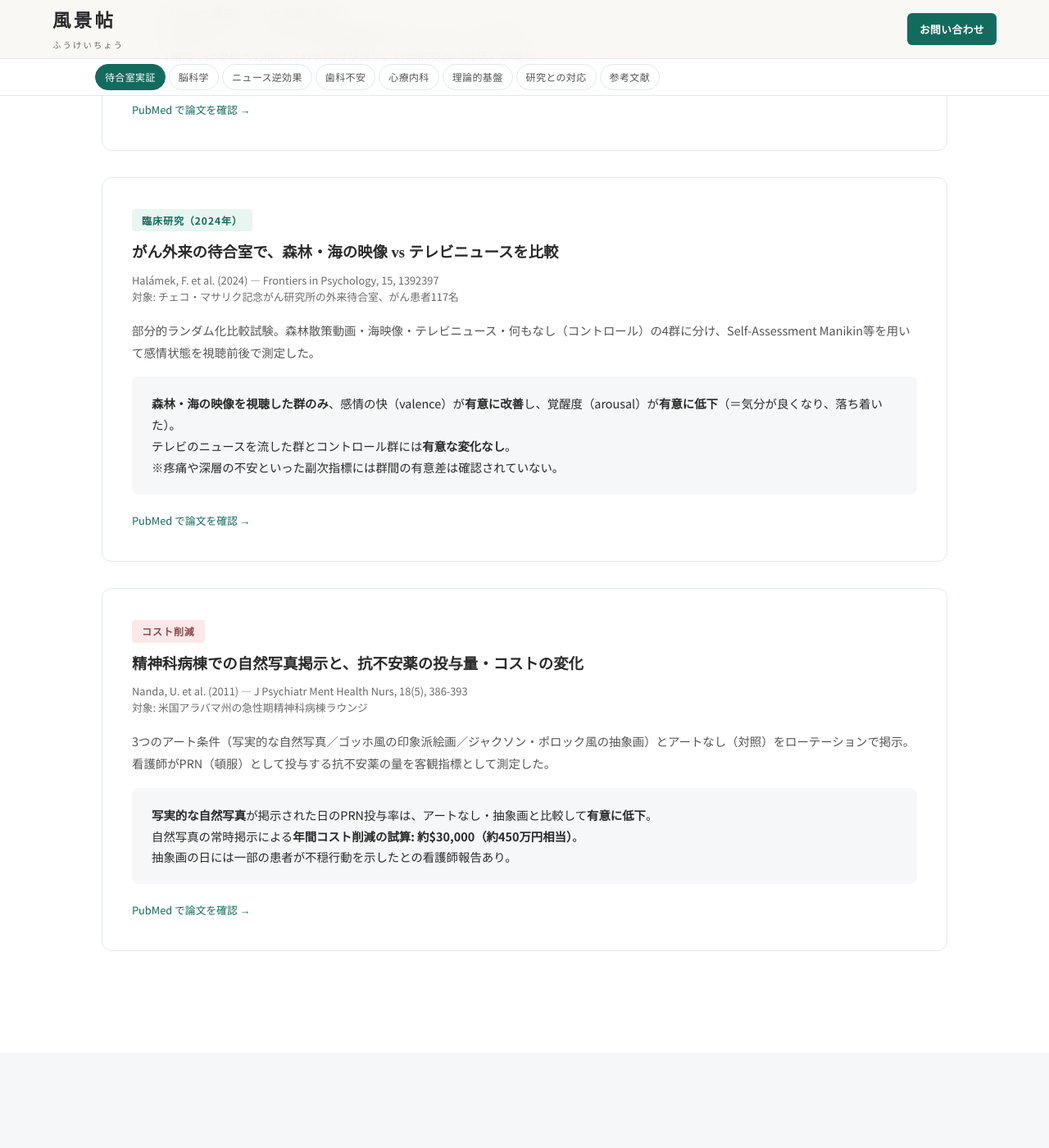
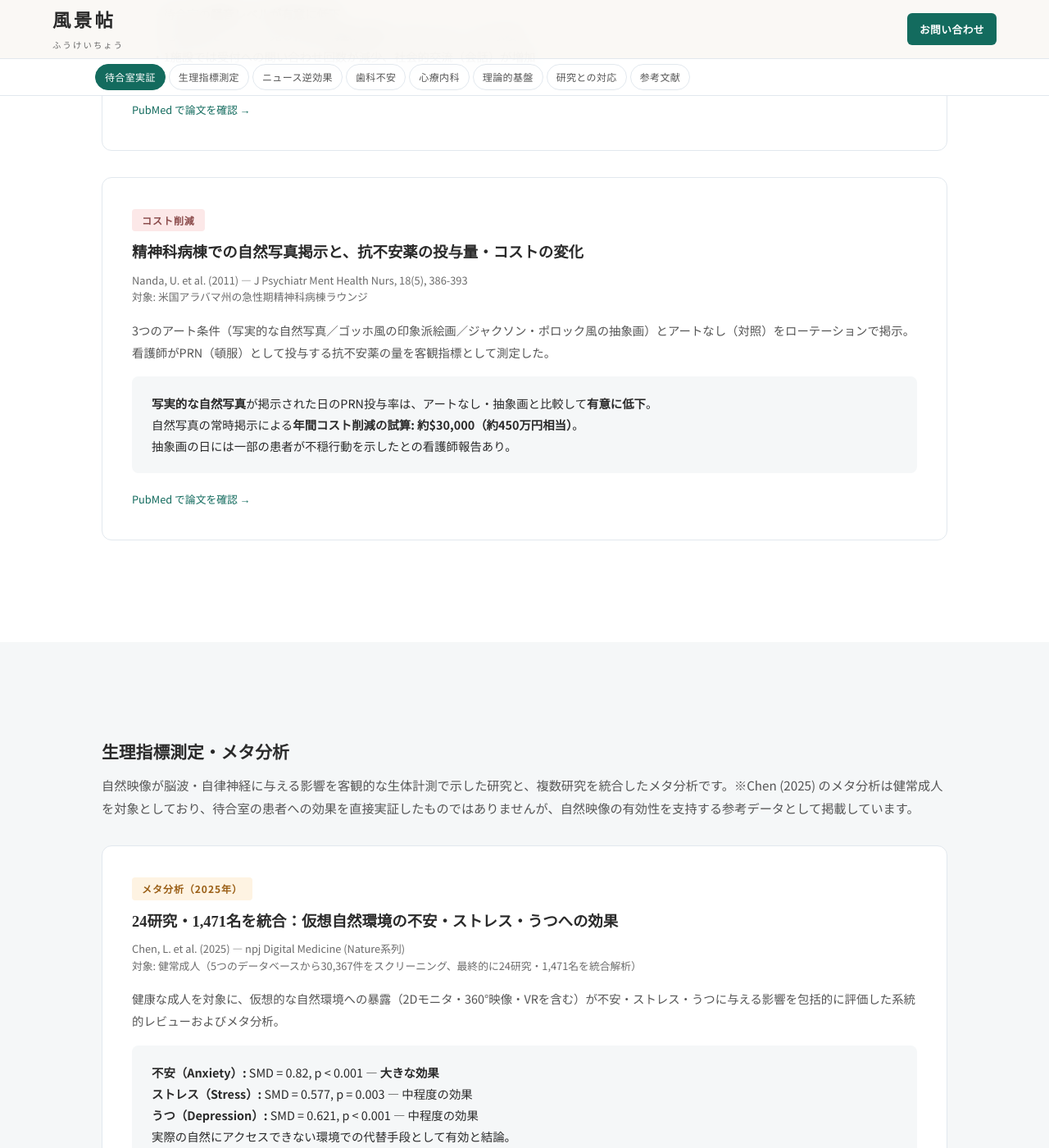
Before and after one commit to dr836gnypeq-ctrl/fukeichou-site, a Jekyll site: the page built from evidence/clinic.html, in a window 1280 px wide and 1400 px high, scrolled down 1265 px. Shown: the whole window at 82% size. Built offline with Jekyll 4.4.1, drawn with Linux system fonts in a browser that asks for light colours; nearby versions of some CDN libraries; some of the changed text lies outside the part shown.

Commit message:
clinic: move Halámek to media-impact, remove Fryburg duplicate from mental, rename 脳科学→生理指標測定

```diff
--- a/evidence/clinic.html
+++ b/evidence/clinic.html
@@ -1,7 +1,7 @@
 ---
 layout: default
 title: 科学的根拠（クリニック・歯科・心療内科向け）
-description: クリニック・歯科・心療内科の待合室における自然映像の効果。外来待合室での実証研究、脳科学、テレビニュースとの比較、歯科不安・精神科への影響を紹介します。
+description: クリニック・歯科・心療内科の待合室における自然映像の効果。外来待合室での実証研究、生理指標測定、テレビニュースとの比較、歯科不安・精神科への影響を紹介します。
 ---
 
 {% include evidence-styles.html %}
@@ -10,7 +10,7 @@
 <div class="container">
 <a href="{{ '/evidence/' | relative_url }}" class="ev-back">← エビデンス一覧に戻る</a>
 <h1 class="section-heading">科学的根拠：クリニック・歯科・心療内科向け</h1>
-<p class="section-lead">待合室での患者行動の変化、TVニュースとの比較、<br>脳科学のメカニズム、歯科不安・精神科への影響。</p>
+<p class="section-lead">待合室での患者行動の変化、TVニュースとの比較、<br>生理指標測定・メタ分析、歯科不安・精神科への影響。</p>
 </div>
 </div>
 
@@ -43,7 +43,7 @@
 <nav class="ev-page-nav" aria-label="ページ内ナビゲーション">
   <div class="ev-page-nav-inner">
     <a class="h-pill" data-section="clinical" href="#clinical">待合室実証</a>
-    <a class="h-pill" data-section="neuroscience" href="#neuroscience">脳科学</a>
+    <a class="h-pill" data-section="neuroscience" href="#neuroscience">生理指標測定</a>
     <a class="h-pill" data-section="media-impact" href="#media-impact">ニュース逆効果</a>
     <a class="h-pill" data-section="dental-anxiety" href="#dental-anxiety">歯科不安</a>
     <a class="h-pill" data-section="mental" href="#mental">心療内科</a>
@@ -75,19 +75,6 @@
 </div>
 
 <div class="ev-study">
-<span class="ev-study-badge ev-badge-clinical">臨床研究（2024年）</span>
-<h3>がん外来の待合室で、森林・海の映像 vs テレビニュースを比較</h3>
-<div class="ev-study-meta">Halámek, F. et al. (2024) — Frontiers in Psychology, 15, 1392397<br>対象: チェコ・マサリク記念がん研究所の外来待合室、がん患者117名</div>
-<div class="ev-study-body">部分的ランダム化比較試験。森林散策動画・海映像・テレビニュース・何もなし（コントロール）の4群に分け、Self-Assessment Manikin等を用いて感情状態を視聴前後で測定した。</div>
-<div class="ev-study-result">
-<p><strong>森林・海の映像を視聴した群のみ</strong>、感情の快（valence）が<strong>有意に改善</strong>し、覚醒度（arousal）が<strong>有意に低下</strong>（＝気分が良くなり、落ち着いた）。<br>
-テレビのニュースを流した群とコントロール群には<strong>有意な変化なし</strong>。<br>
-※疼痛や深層の不安といった副次指標には群間の有意差は確認されていない。</p>
-</div>
-<a class="ev-study-link" href="https://pubmed.ncbi.nlm.nih.gov/38800677/" target="_blank" rel="noopener">PubMed で論文を確認 →</a>
-</div>
-
-<div class="ev-study">
 <span class="ev-study-badge ev-badge-cost">コスト削減</span>
 <h3>精神科病棟での自然写真掲示と、抗不安薬の投与量・コストの変化</h3>
 <div class="ev-study-meta">Nanda, U. et al. (2011) — J Psychiatr Ment Health Nurs, 18(5), 386-393<br>対象: 米国アラバマ州の急性期精神科病棟ラウンジ</div>
@@ -105,8 +92,8 @@
 
 <section class="section" id="neuroscience">
 <div class="container">
-<h2 class="ev-section-sub">脳科学・メタ分析</h2>
-<p class="ev-section-desc">自然映像が脳と自律神経に与える影響を、客観的な生理指標で測定した研究群です。※Chen (2025) のメタ分析は健常成人を対象としており、待合室の患者への効果を直接実証したものではありませんが、自然映像の有効性を支持する参考データとして掲載しています。</p>
+<h2 class="ev-section-sub">生理指標測定・メタ分析</h2>
+<p class="ev-section-desc">自然映像が脳波・自律神経に与える影響を客観的な生体計測で示した研究と、複数研究を統合したメタ分析です。※Chen (2025) のメタ分析は健常成人を対象としており、待合室の患者への効果を直接実証したものではありませんが、自然映像の有効性を支持する参考データとして掲載しています。</p>
 
 <div class="ev-study">
 <span class="ev-study-badge ev-badge-meta">メタ分析（2025年）</span>
@@ -150,7 +137,20 @@
 <section class="section" id="media-impact">
 <div class="container">
 <h2 class="ev-section-sub">テレビニュースの逆効果</h2>
-<p class="ev-section-desc">「とりあえずテレビをつけておく」ことが、患者とスタッフ双方にどのような影響を与えるかを検証した研究です。</p>
+<p class="ev-section-desc">「とりあえずテレビをつけておく」ことの害を、直接比較試験とレビュー論文の両面から示した研究です。</p>
+
+<div class="ev-study">
+<span class="ev-study-badge ev-badge-clinical">臨床研究（2024年）</span>
+<h3>がん外来の待合室で、森林・海の映像 vs テレビニュースを比較</h3>
+<div class="ev-study-meta">Halámek, F. et al. (2024) — Frontiers in Psychology, 15, 1392397<br>対象: チェコ・マサリク記念がん研究所の外来待合室、がん患者117名</div>
+<div class="ev-study-body">部分的ランダム化比較試験。森林散策動画・海映像・テレビニュース・何もなし（コントロール）の4群に分け、Self-Assessment Manikin等を用いて感情状態を視聴前後で測定した。</div>
+<div class="ev-study-result">
+<p><strong>森林・海の映像を視聴した群のみ</strong>、感情の快（valence）が<strong>有意に改善</strong>し、覚醒度（arousal）が<strong>有意に低下</strong>（＝気分が良くなり、落ち着いた）。<br>
+テレビのニュースを流した群とコントロール群には<strong>有意な変化なし</strong>。<br>
+※疼痛や深層の不安といった副次指標には群間の有意差は確認されていない。</p>
+</div>
+<a class="ev-study-link" href="https://pubmed.ncbi.nlm.nih.gov/38800677/" target="_blank" rel="noopener">PubMed で論文を確認 →</a>
+</div>
 
 <div class="ev-study">
 <span class="ev-study-badge ev-badge-clinical">レビュー論文</span>
@@ -322,19 +322,6 @@
 </div>
 <a class="ev-study-link" href="https://pubmed.ncbi.nlm.nih.gov/21539683/" target="_blank" rel="noopener">PubMed で論文を確認 →</a>
 </div>
-
-<div class="ev-study">
-<span class="ev-study-badge ev-badge-clinical">レビュー論文</span>
-<h3>待合室のニュース映像はストレスを誘発する——自然映像への置き換えが有効</h3>
-<div class="ev-study-meta">Fryburg, D. A. (2021) — Journal of Patient Experience<br>医療環境における待合室メディアの心理的影響を包括的にレビュー</div>
-<div class="ev-study-body">多くの医療機関がテレビを設置しているが、ニュース番組の内容はストレスを誘発し、不安を増幅させる可能性がある。心療内科・精神科では特に、刺激的なニュース映像が患者の症状に直接影響しうる。</div>
-<div class="ev-study-result">
-<p>ニュース番組は<strong>患者の不安を増幅させる可能性</strong>があると複数研究が指摘。一方、<strong>自然映像はストレスと痛みの知覚を低下させ、気分を改善する</strong>ことが示されている。心療内科・精神科の待合室において、テレビを自然映像に切り替えることは、診療前の精神状態を整える合理的な選択といえる。</p>
-</div>
-<a class="ev-study-link" href="https://pmc.ncbi.nlm.nih.gov/articles/PMC8641118/" target="_blank" rel="noopener">PMC で論文を確認 →</a>
-</div>
-
-</div>
 </section>
 
 
```
